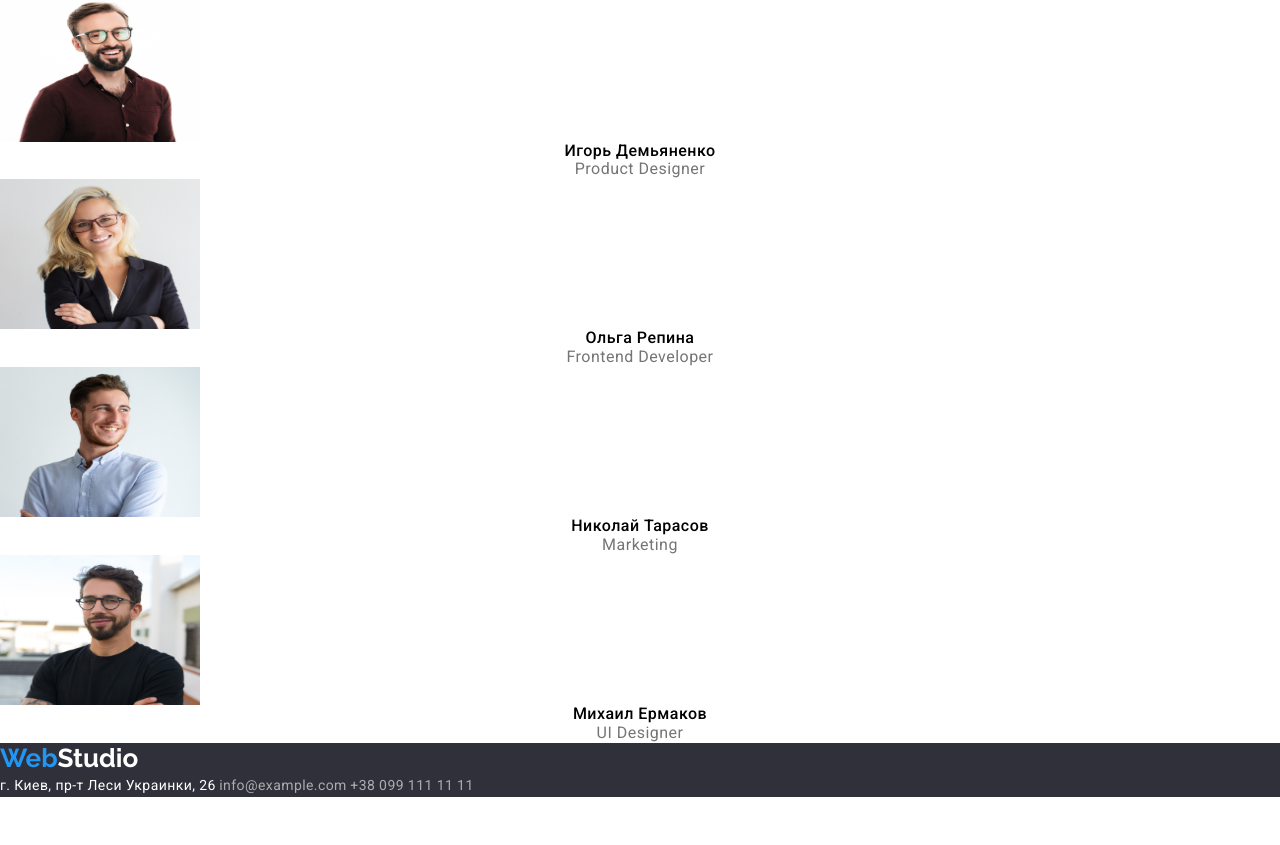
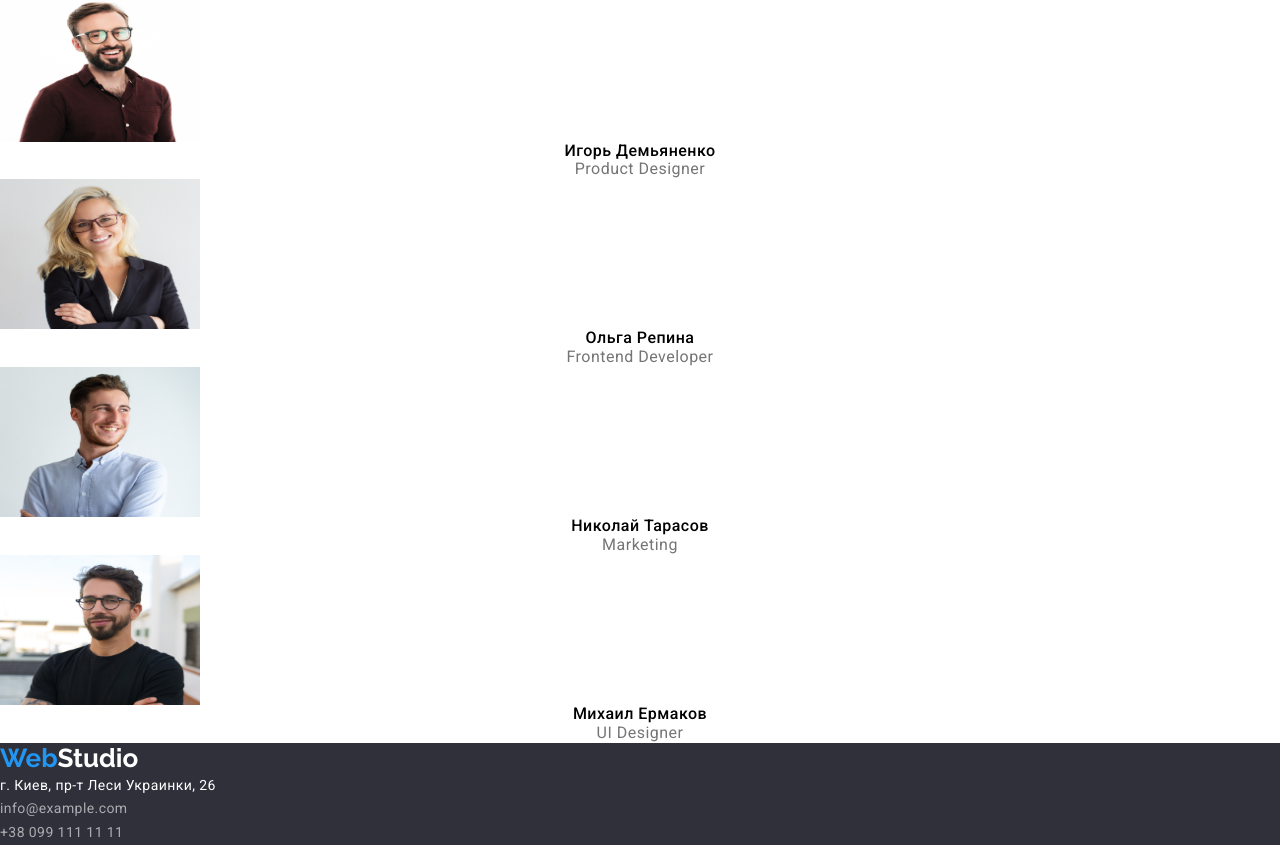
Before and after one commit to OlegOchych/goit-markup-hw-02, a plain HTML site: page index.html in a window 1280 px wide. Shown: the part 904-1749 px from the top of the page. Before the commit the page ends 1701 px from the top, so only its background shows below. Drawn offline with nearby package versions, Linux system fonts and the light colour scheme.

Commit message:
Update index.html

```diff
--- a/index.html
+++ b/index.html
@@ -93,9 +93,12 @@
 	<footer class="footer">
 		<a href="" class="logo-footer"><span class="logo-blue">Web</span>Studio</a>
 			<address>
-				<a href="https://www.google.com/maps/d/u/0/viewer?msa=0&mid=10uSM3H-mIU3GznYo2szRIEphczw&ll=50.42732700000001%2C30.538092&z=17" class="link-footer-street">г. Киев, пр-т Леси Украинки, 26</a>
-				<a href="mailto:info@example.com" class="link-footer">info@example.com</a>
-				<a href="tel:+380991111111" class="link-footer">+38 099 111 11 11</a>
+				<ul>
+					<li><a href="https://www.google.com/maps/d/u/0/viewer?msa=0&mid=10uSM3H-mIU3GznYo2szRIEphczw&ll=50.42732700000001%2C30.538092&z=17" class="link-footer-street">г. Киев, пр-т Леси Украинки, 26</a></li>
+					<li><a href="mailto:info@example.com" class="link-footer">info@example.com</a></li>
+					<li><a href="tel:+380991111111" class="link-footer">+38 099 111 11 11</a></li>
+				</ul>
+
 			</address>
 	</footer>
 </body>
```
